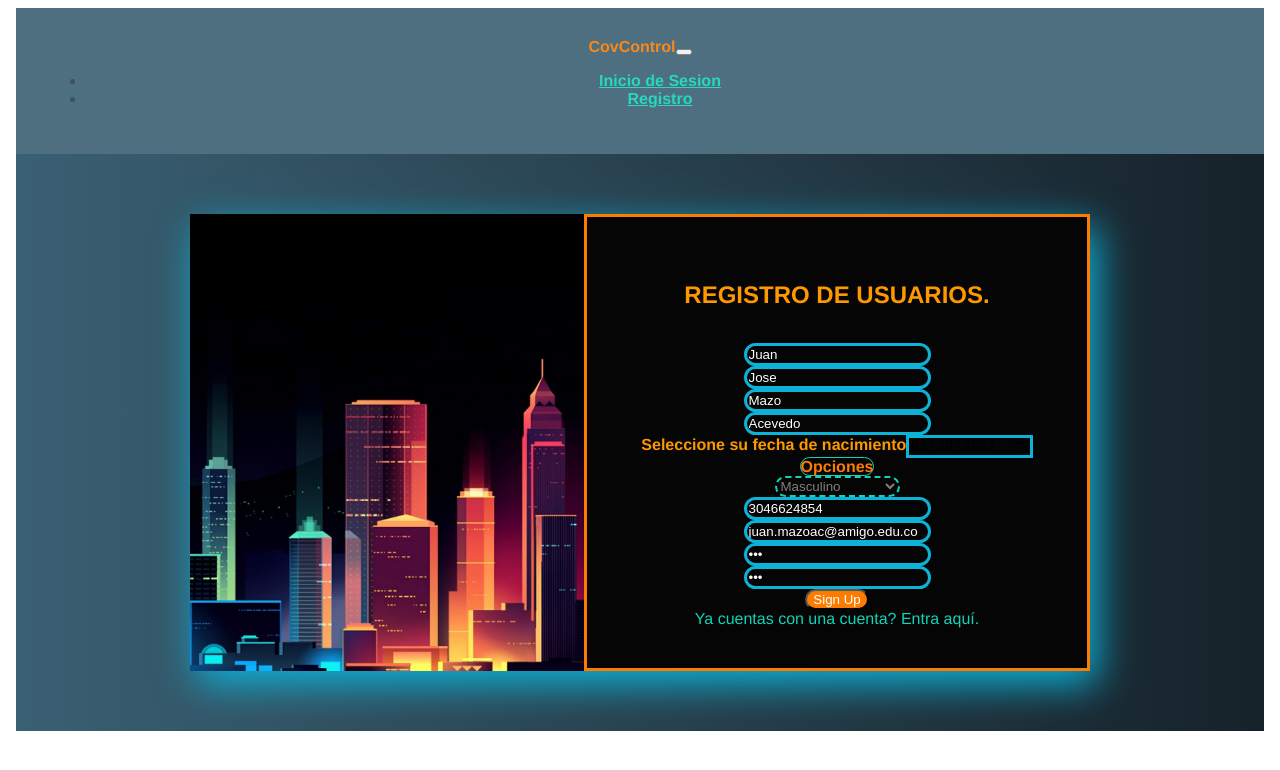
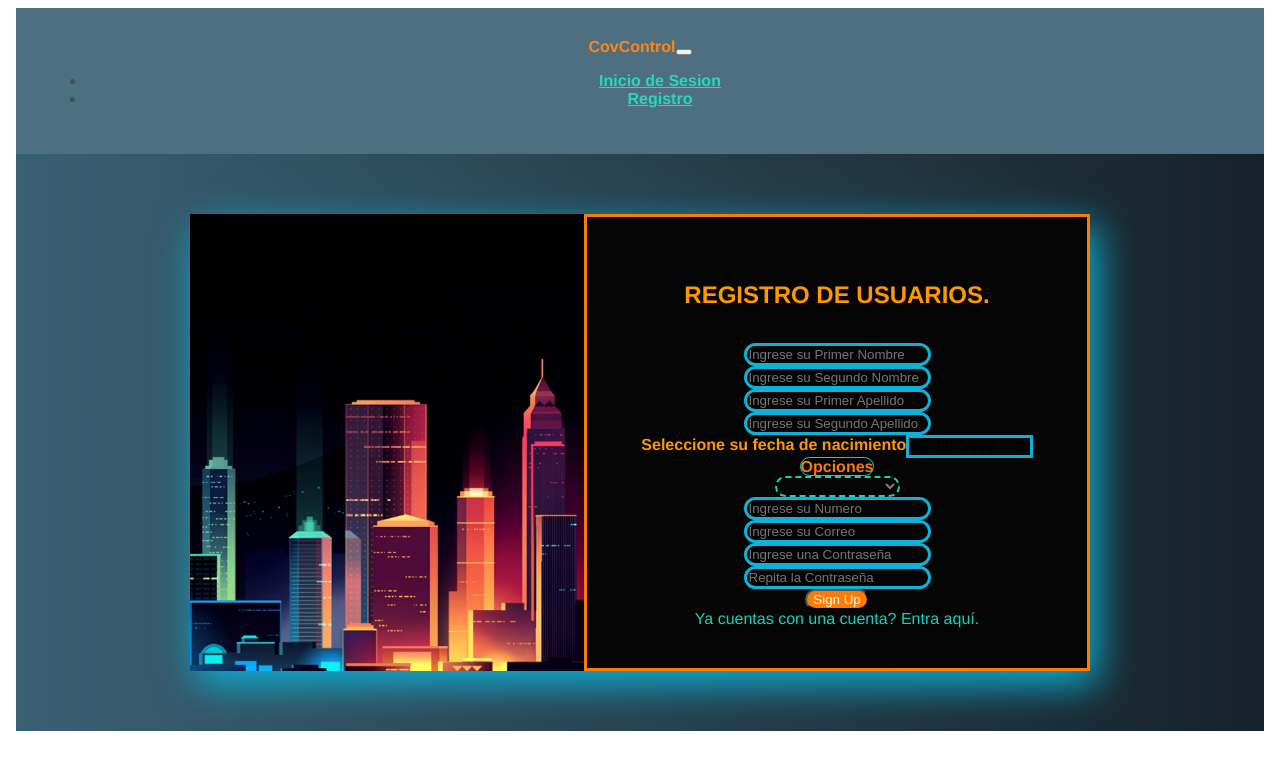
Before and after one commit to sneydermc3007/CovControl, a Vue app in the folder front-end/: page /Sing_up in a window 1280 px wide. Shown: the top 770 px of the page. Built offline with nearby package versions, Linux system fonts and the light colour scheme.

Commit message:
APIs & Data cleaning
Cleaned entries in Registro.vue

```diff
--- a/front-end/src/components/Registro.vue
+++ b/front-end/src/components/Registro.vue
@@ -108,16 +108,16 @@ export default {
     return {
       submited: false,
       registro: {
-        first_name: 'Juan',
-        second_name: 'Jose',
-        first_surname: 'Mazo',
-        second_surname: 'Acevedo',
-        born: '2002-01-20',
-        sex: 1,
-        number: 3046624854,
-        email: 'juan.mazoac@amigo.edu.co',
-        password: '111',
-        verify_password: '111'
+        first_name: '',
+        second_name: '',
+        first_surname: '',
+        second_surname: '',
+        born: '',
+        sex: '',
+        number: '',
+        email: '',
+        password: '',
+        verify_password: ''
       }
     }
   },
```
Also changed, not shown: 1 other file (tests, documents, lock files or other folders).
